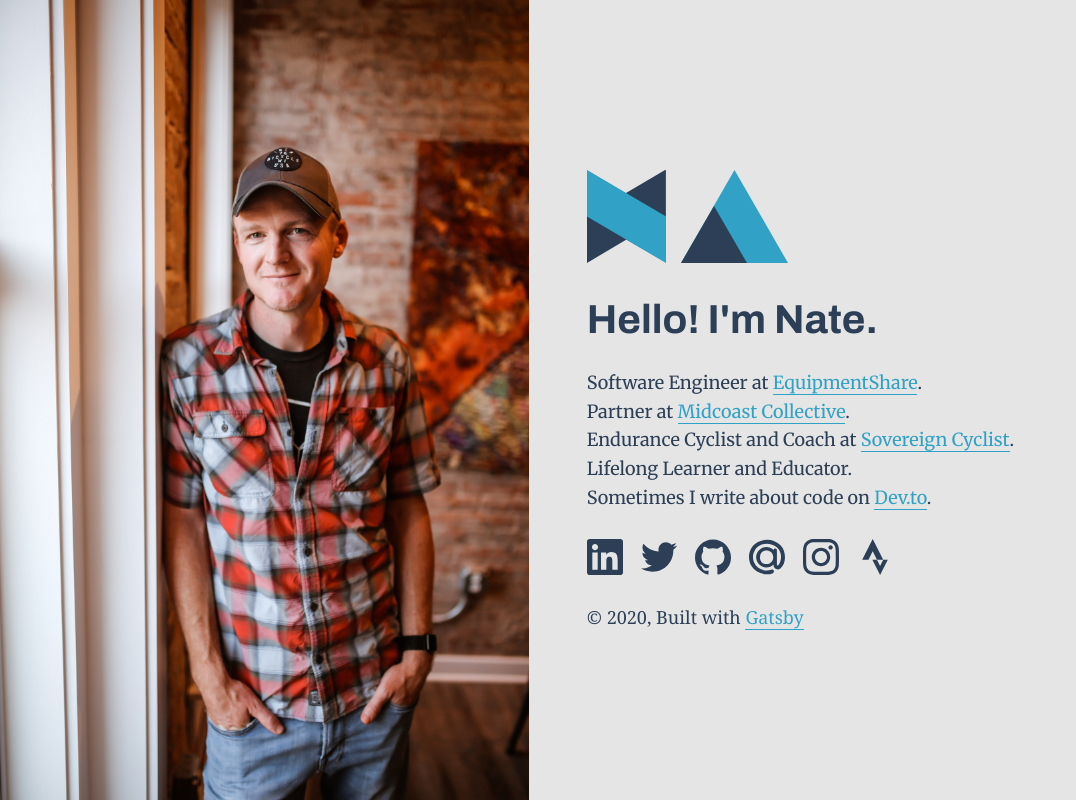
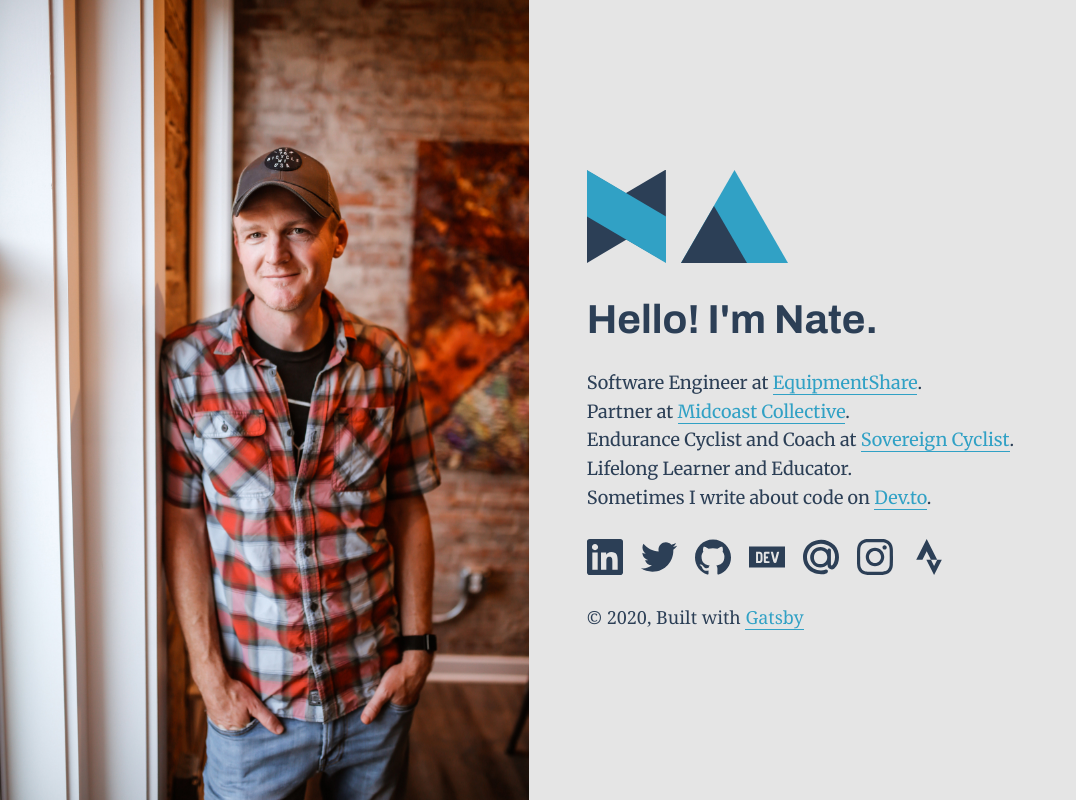
Before and after one commit to arnonate/natearnold, a Gatsby site: page / in a window 1280 px wide. Shown: the whole page, without its empty margins (0-1076 px from the left). Built offline with nearby package versions, Linux system fonts and the light colour scheme; Gatsby itself is replaced by a stand-in of ours.

Commit message:
Add dev.to icon

```diff
--- a/src/pages/index.js
+++ b/src/pages/index.js
@@ -66,6 +66,16 @@ const IndexPage = () => (
               <path d="M12 .297c-6.63 0-12 5.373-12 12 0 5.303 3.438 9.8 8.205 11.385.6.113.82-.258.82-.577 0-.285-.01-1.04-.015-2.04-3.338.724-4.042-1.61-4.042-1.61C4.422 18.07 3.633 17.7 3.633 17.7c-1.087-.744.084-.729.084-.729 1.205.084 1.838 1.236 1.838 1.236 1.07 1.835 2.809 1.305 3.495.998.108-.776.417-1.305.76-1.605-2.665-.3-5.466-1.332-5.466-5.93 0-1.31.465-2.38 1.235-3.22-.135-.303-.54-1.523.105-3.176 0 0 1.005-.322 3.3 1.23.96-.267 1.98-.399 3-.405 1.02.006 2.04.138 3 .405 2.28-1.552 3.285-1.23 3.285-1.23.645 1.653.24 2.873.12 3.176.765.84 1.23 1.91 1.23 3.22 0 4.61-2.805 5.625-5.475 5.92.42.36.81 1.096.81 2.22 0 1.606-.015 2.896-.015 3.286 0 .315.21.69.825.57C20.565 22.092 24 17.592 24 12.297c0-6.627-5.373-12-12-12"></path>
             </svg>
           </a>
+          <a href="https://dev.to/arnonate" aria-label="Dev.to">
+            <svg
+              xmlns="http://www.w3.org/2000/svg"
+              viewBox="0 0 24 24"
+              role="img"
+            >
+              <title>Dev.to</title>
+              <path d="M7.42 10.05c-.18-.16-.46-.23-.84-.23H6l.02 2.44.04 2.45.56-.02c.41 0 .63-.07.83-.26.24-.24.26-.36.26-2.2 0-1.91-.02-1.96-.29-2.18zM0 4.94v14.12h24V4.94H0zM8.56 15.3c-.44.58-1.06.77-2.53.77H4.71V8.53h1.4c1.67 0 2.16.18 2.6.9.27.43.29.6.32 2.57.05 2.23-.02 2.73-.47 3.3zm5.09-5.47h-2.47v1.77h1.52v1.28l-.72.04-.75.03v1.77l1.22.03 1.2.04v1.28h-1.6c-1.53 0-1.6-.01-1.87-.3l-.3-.28v-3.16c0-3.02.01-3.18.25-3.48.23-.31.25-.31 1.88-.31h1.64v1.3zm4.68 5.45c-.17.43-.64.79-1 .79-.18 0-.45-.15-.67-.39-.32-.32-.45-.63-.82-2.08l-.9-3.39-.45-1.67h.76c.4 0 .75.02.75.05 0 .06 1.16 4.54 1.26 4.83.04.15.32-.7.73-2.3l.66-2.52.74-.04c.4-.02.73 0 .73.04 0 .14-1.67 6.38-1.8 6.68z"></path>
+            </svg>
+          </a>
           <a href="mailto:hello@natearnold.me" aria-label="Email">
             <svg
               role="img"
@@ -129,17 +139,17 @@ const Icons = styled.div`
   a {
     border-bottom: 0;
     padding-right: 1rem;
+
+    &:hover {
+      * {
+        fill: #31a1c5;
+      }
+    }
   }
 
   * {
     height: 2rem;
     fill: #2c3f56;
-  }
-
-  &:hover {
-    * {
-      fill: #31a1c5;
-    }
   }
 `
 
```
